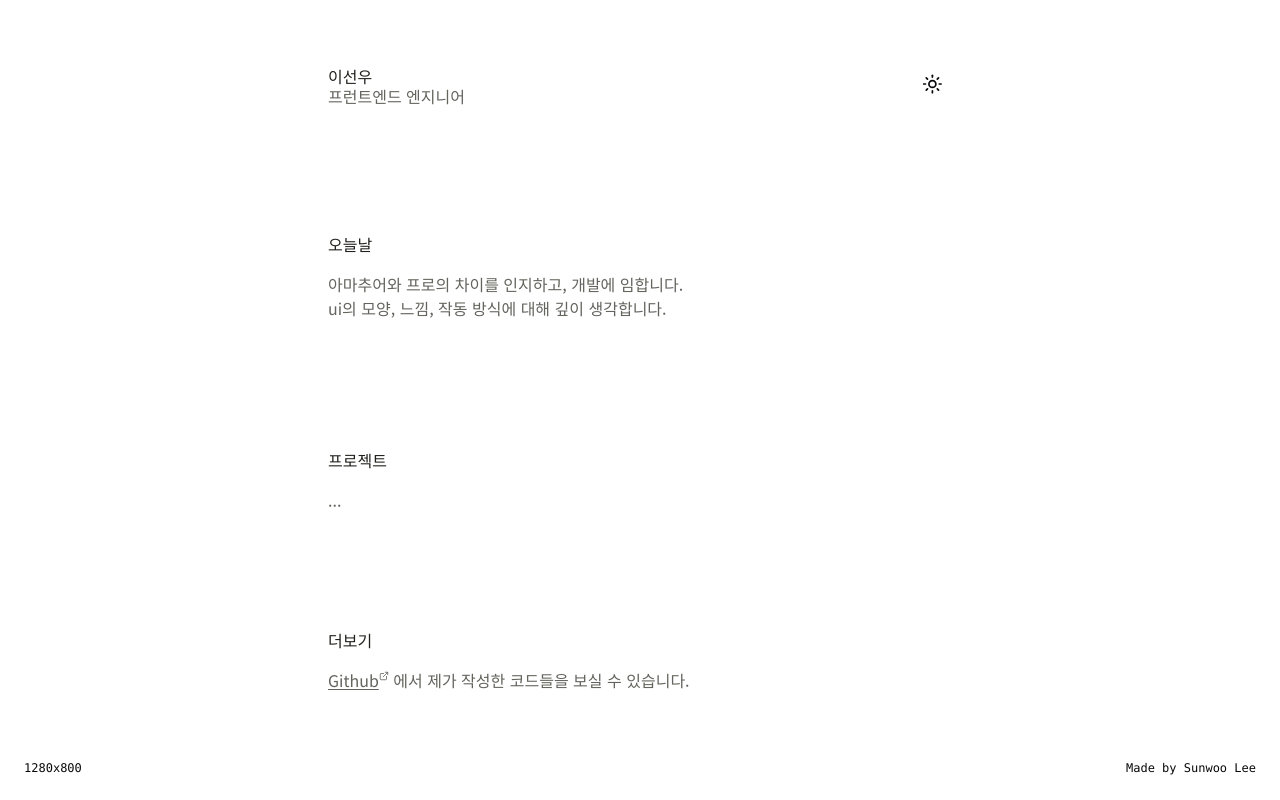
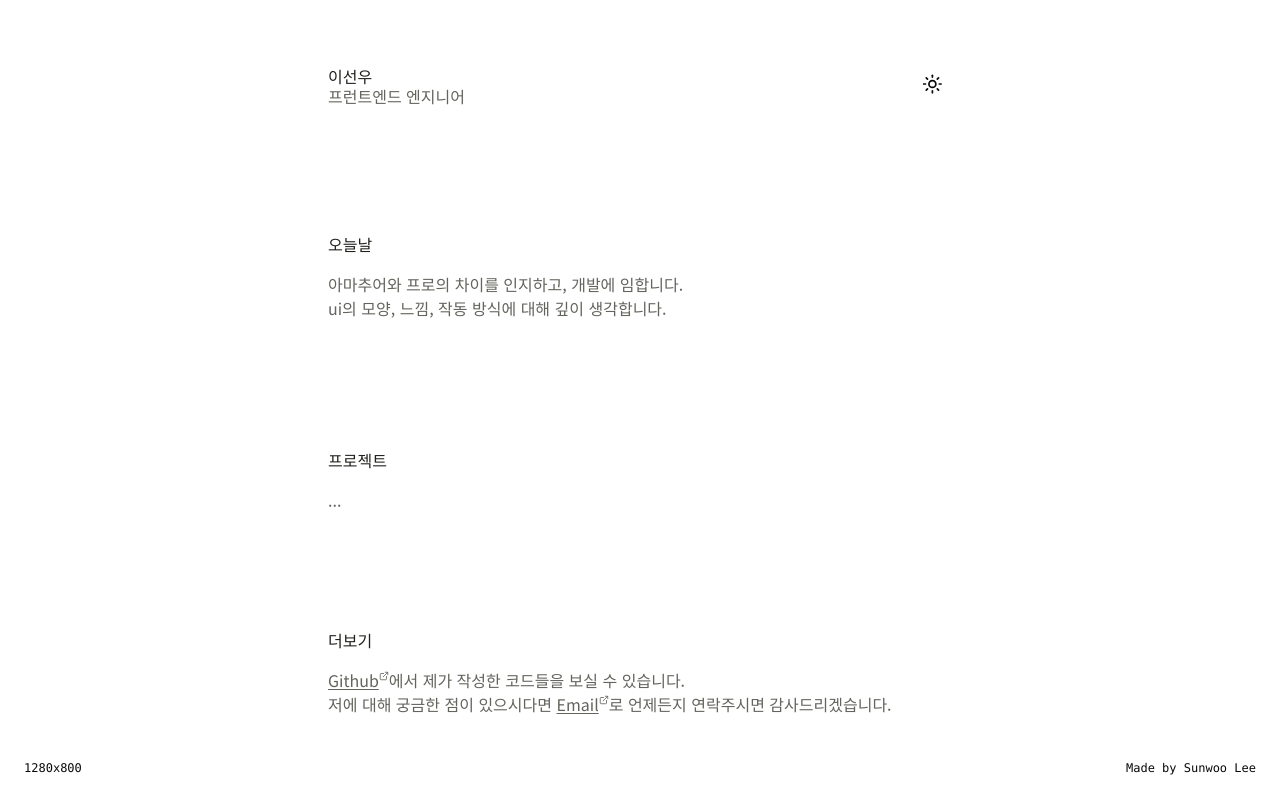
Before and after one commit to sunwoo0706/main, a Next.js app: page / in a window 1280 px wide. Built offline with nearby package versions, Linux system fonts and the light colour scheme.

Commit message:
feat: add email on more section

```diff
--- a/app/layout.tsx
+++ b/app/layout.tsx
@@ -4,11 +4,9 @@ import { Metadata } from "next"
 import { siteConfig } from "@/config/site"
 import { fontSans } from "@/lib/fonts"
 import { cn } from "@/lib/utils"
-import { LicenseIndicator } from "@/components/license-indicator"
 import { SiteFooter } from "@/components/site-footer"
 import { SiteHeader } from "@/components/site-header"
 import { ThemeProvider } from "@/components/theme-provider"
-import { WindowSizeIndicator } from "@/components/window-size-indicator"
 
 export const metadata: Metadata = {
   title: {
--- a/components/more.tsx
+++ b/components/more.tsx
@@ -3,12 +3,18 @@ import { siteConfig } from "@/config/site"
 import { ExternalLink } from "./ui/external-link"
 
 export function AboutMore() {
+  const mailTo = `mailto:${siteConfig.email}?subject=안녕하세요, 선우님`
+
   return (
     <section className="-mb-3 mt-16 sm:mt-32">
       <h3 className="mb-5 block font-medium text-gray-1100 sm:mb-4">더보기</h3>
       <span className="text-gray-1000">
-        <ExternalLink href={siteConfig.links.github}>Github</ExternalLink> 에서
+        <ExternalLink href={siteConfig.links.github}>Github</ExternalLink>에서
         제가 작성한 코드들을 보실 수 있습니다.
+        <br />
+        저에 대해 궁금한 점이 있으시다면{" "}
+        <ExternalLink href={mailTo}>Email</ExternalLink>로 언제든지 연락주시면
+        감사드리겠습니다.
       </span>
     </section>
   )
--- a/config/site.ts
+++ b/config/site.ts
@@ -3,6 +3,7 @@ export type SiteConfig = typeof siteConfig
 export const siteConfig = {
   name: "Sunwoo Lee",
   description: "Don't be lazy",
+  email: "sunwoo0706@icloud.com",
   links: {
     github: "https://github.com/sunwoo0706",
   },
```
